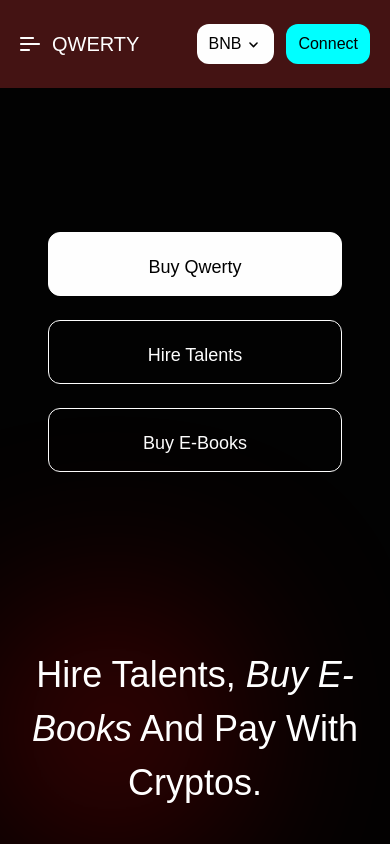
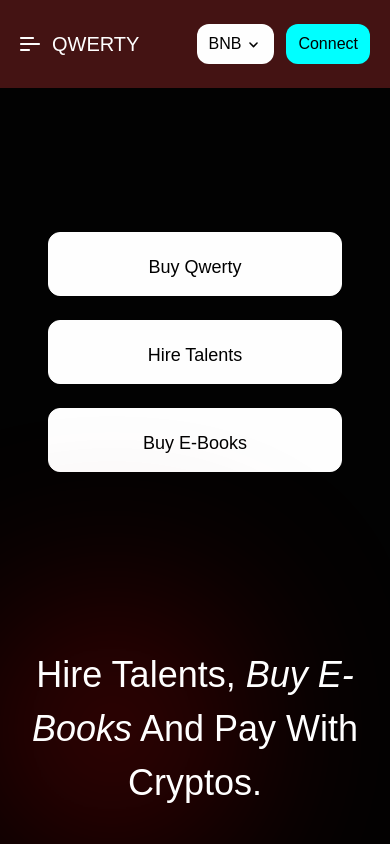
Before and after one commit to baxriddin0317/qwerty, a Next.js app: page / in a window 390 px wide. Shown: the top 844 px of the page. Built offline with nearby package versions, Linux system fonts and the light colour scheme; a web font is replaced by a local one.

Commit message:
Buttons has been updated -  Hero.jsx

```diff
--- a/components/Hero.jsx
+++ b/components/Hero.jsx
@@ -7,10 +7,10 @@ export const Hero = () => {
         <button className='sm:w-52 max-h-16 text-lg md:text-xl border border-brand-white bg-brand-white rounded-xl px-3 md:px-8 py-5'>
           Buy Qwerty
         </button>
-        <button className='sm:w-52 max-h-16 text-lg md:text-xl text-brand-white sm:text-black border border-brand-white bg-transparent sm:bg-brand-white rounded-xl px-3 md:px-8 py-5'>
+        <button className='sm:w-52 max-h-16 text-lg md:text-xl border border-brand-white bg-brand-white rounded-xl px-3 md:px-8 py-5'>
         Hire Talents
         </button>
-        <button className='sm:w-52 max-h-16 text-lg md:text-xl text-brand-white sm:text-black border border-brand-white bg-transparent sm:bg-brand-white rounded-xl px-3 md:px-8 py-5'>
+        <button className='sm:w-52 max-h-16 text-lg md:text-xl border border-brand-white bg-brand-white rounded-xl px-3 md:px-8 py-5'>
         Buy E-Books
         </button>
       </div>
```
